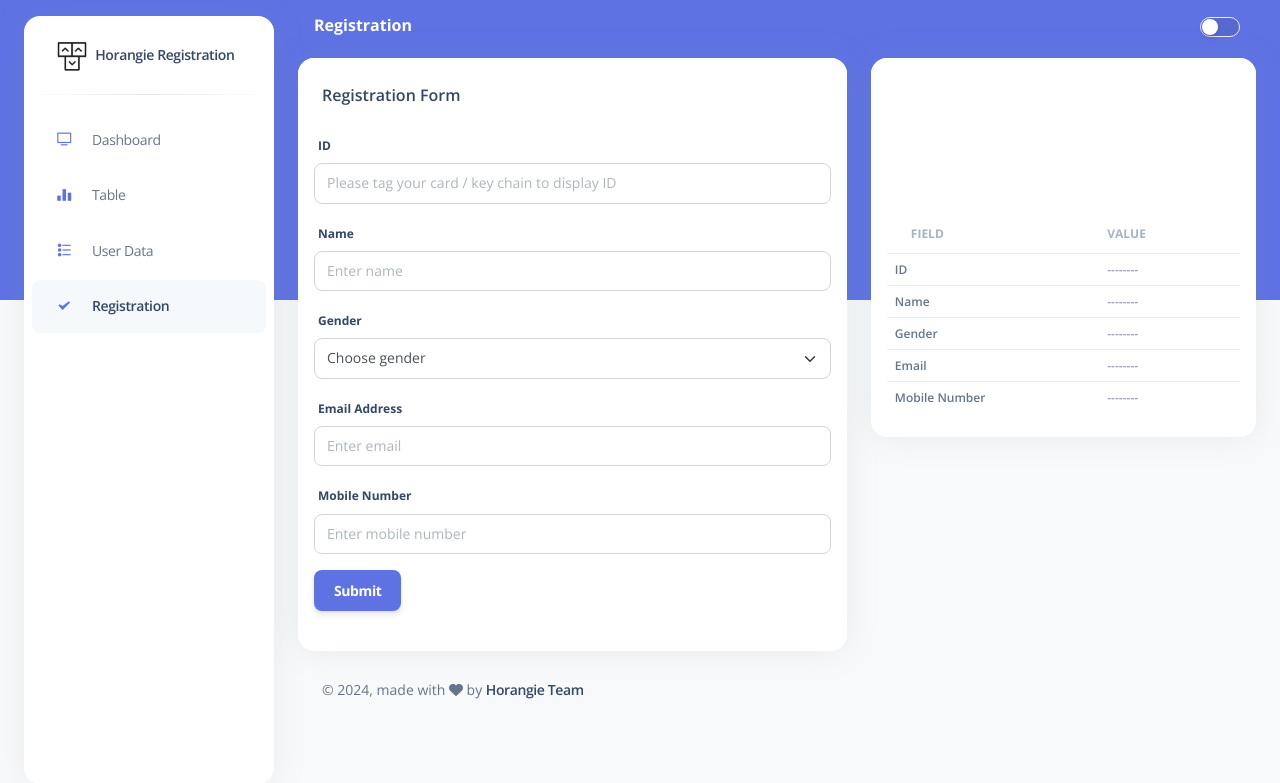
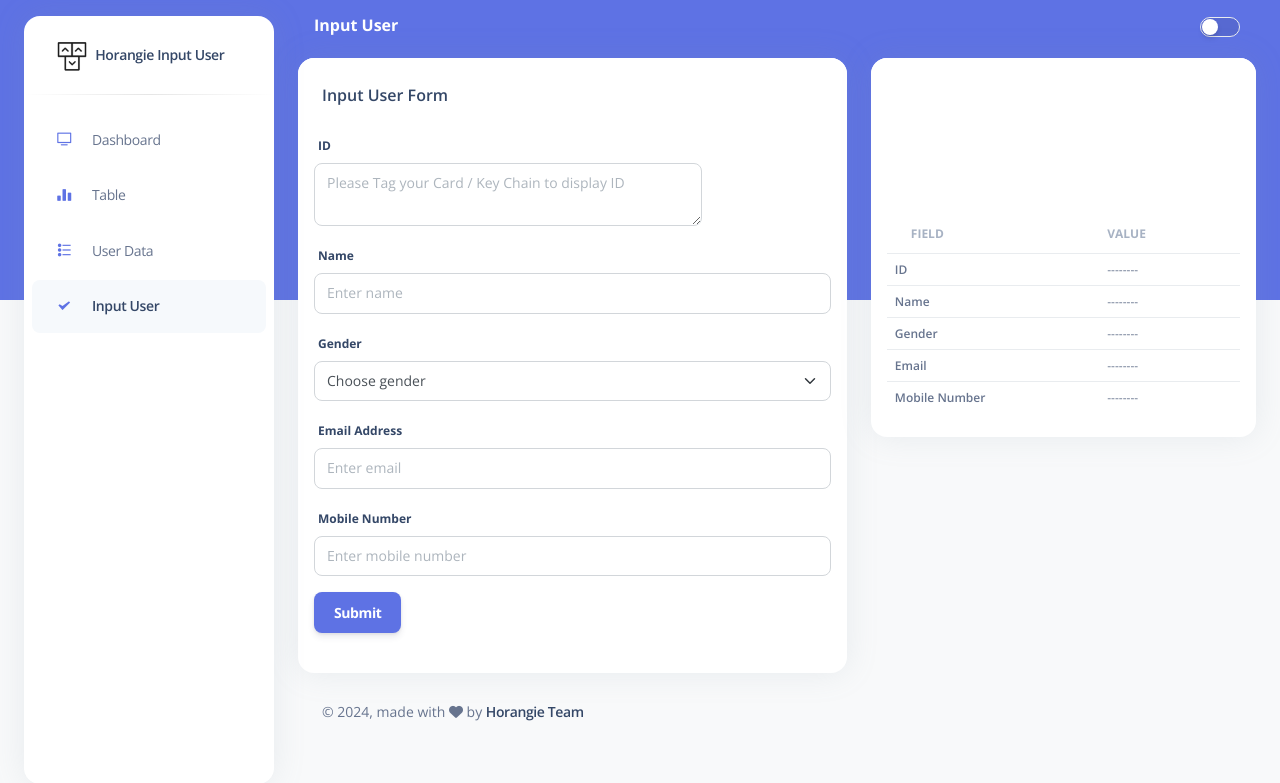
Before and after one commit to enolbesar/Horangie, a PHP site: page /pages/registration.php in a window 1280 px wide. Shown: the top 783 px of the page. Run offline with PHP 8.4, Linux system fonts and the light colour scheme; data comes from the database, SQL or seed files in the repository; data that the repository does not hold is empty; some libraries are stand-ins or nearby versions.

Commit message:
registration sebelah kiri

```diff
--- a/monitoring/pages/registration.php
+++ b/monitoring/pages/registration.php
@@ -39,7 +39,7 @@
       <i class="fas fa-times p-3 cursor-pointer text-secondary opacity-5 position-absolute end-0 top-0 d-none d-xl-none" aria-hidden="true" id="iconSidenav"></i>
       <a class="navbar-brand m-0" href="https://demos.creative-tim.com/argon-dashboard/pages/dashboard.html" target="_blank">
         <img src="../assets/img/logo-ct-dark.png" class="navbar-brand-img h-100" alt="main_logo">
-        <span class="ms-1 font-weight-bold">Horangie Registration</span>
+        <span class="ms-1 font-weight-bold">Horangie Input User</span>
       </a>
     </div>
     <hr class="horizontal dark mt-0">
@@ -74,7 +74,7 @@
             <div class="icon icon-shape icon-sm border-radius-md text-center me-2 d-flex align-items-center justify-content-center">
               <i class="ni ni-check-bold text-primary text-sm opacity-10"></i>
             </div>
-            <span class="nav-link-text ms-1">Registration</span>
+            <span class="nav-link-text ms-1">Input User</span>
           </a>
         </li>
       </ul>
@@ -84,7 +84,7 @@
         <nav class="navbar navbar-main navbar-expand-lg px-0 mx-4 shadow-none border-radius-xl" id="navbarBlur" data-scroll="false">
             <div class="container-fluid py-1 px-3">
                 <nav aria-label="breadcrumb">
-                    <h6 class="font-weight-bolder text-white mb-0">Registration</h6>
+                    <h6 class="font-weight-bolder text-white mb-0">Input User</h6>
                 </nav>
                 <!-- Tempatkan tombol dark mode di sini -->
                 <div class="form-check form-switch ps-0 ms-auto my-auto">
@@ -98,14 +98,16 @@
                 <div class="col-7">
                     <div class="card mb-4">
                         <div class="card-header pb-0">
-                            <h6>Registration Form</h6>
+                            <h6>Input User Form</h6>
                         </div>
                         <div class="card-body px-0 pt-0 pb-2">
                             <div class="p-3">
                               <form>
                                 <div class="mb-3">
                                     <label for="input1" class="form-label">ID</label>
-                                    <input type="text" class="form-control" id="input1" placeholder="Please tag your card / key chain to display ID">
+                                    <div class="col-sm-9">
+                                        <textarea name="id" id="getUID" class="form-control" placeholder="Please Tag your Card / Key Chain to display ID" rows="2" required></textarea>
+                                    </div>
                                 </div>
                                 <div class="mb-3">
                                     <label for="input2" class="form-label">Name</label>
@@ -272,6 +274,14 @@
         blink.style.opacity = (blink.style.opacity == 0 ? 1 : 0);
     }, 750);
 </script>
+<script>
+    $(document).ready(function(){
+        $("#getUID").load("UIDContainer.php");
+        setInterval(function() {
+            $("#getUID").load("UIDContainer.php");
+        }, 500);
+    });
+</script>
     <!-- Github buttons -->
     <script async defer src="https://buttons.github.io/buttons.js"></script>
     <!-- Control Center for Argon Dashboard: parallax effects, scripts for the example pages etc -->
```
